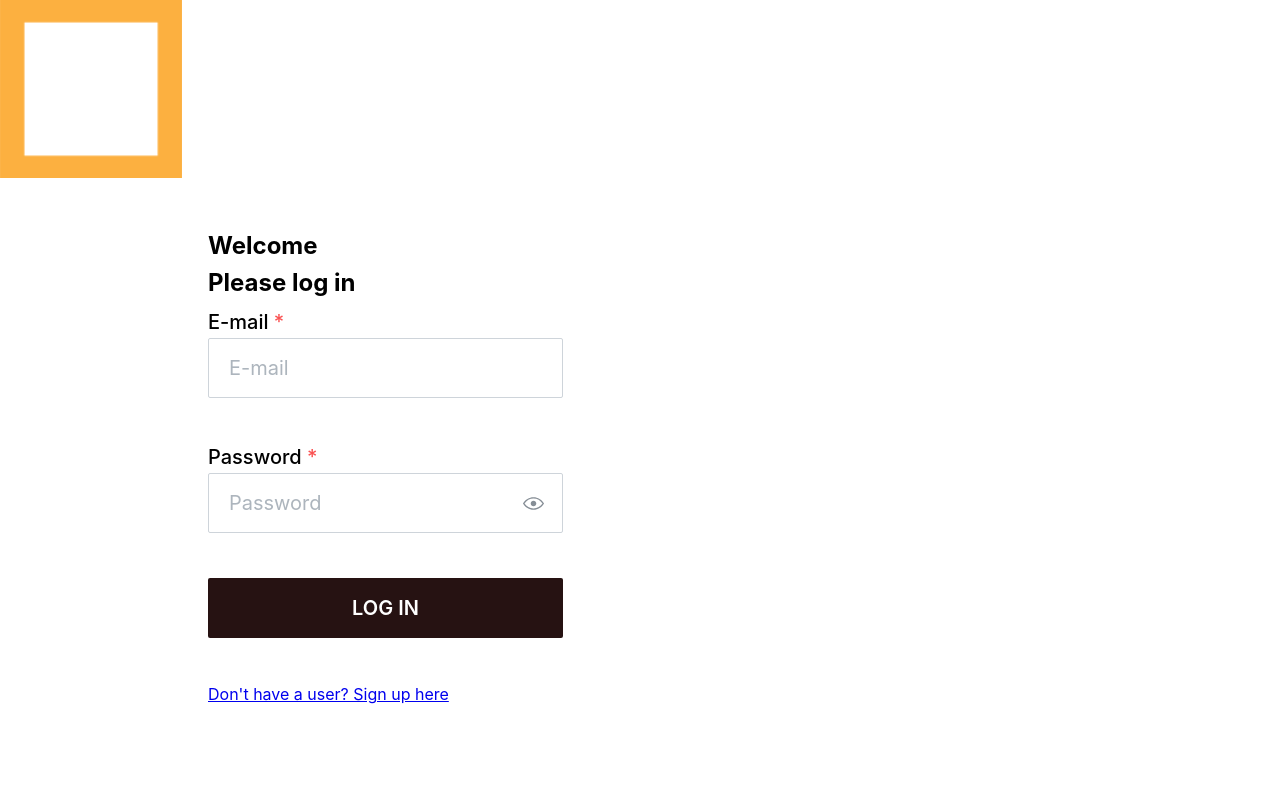
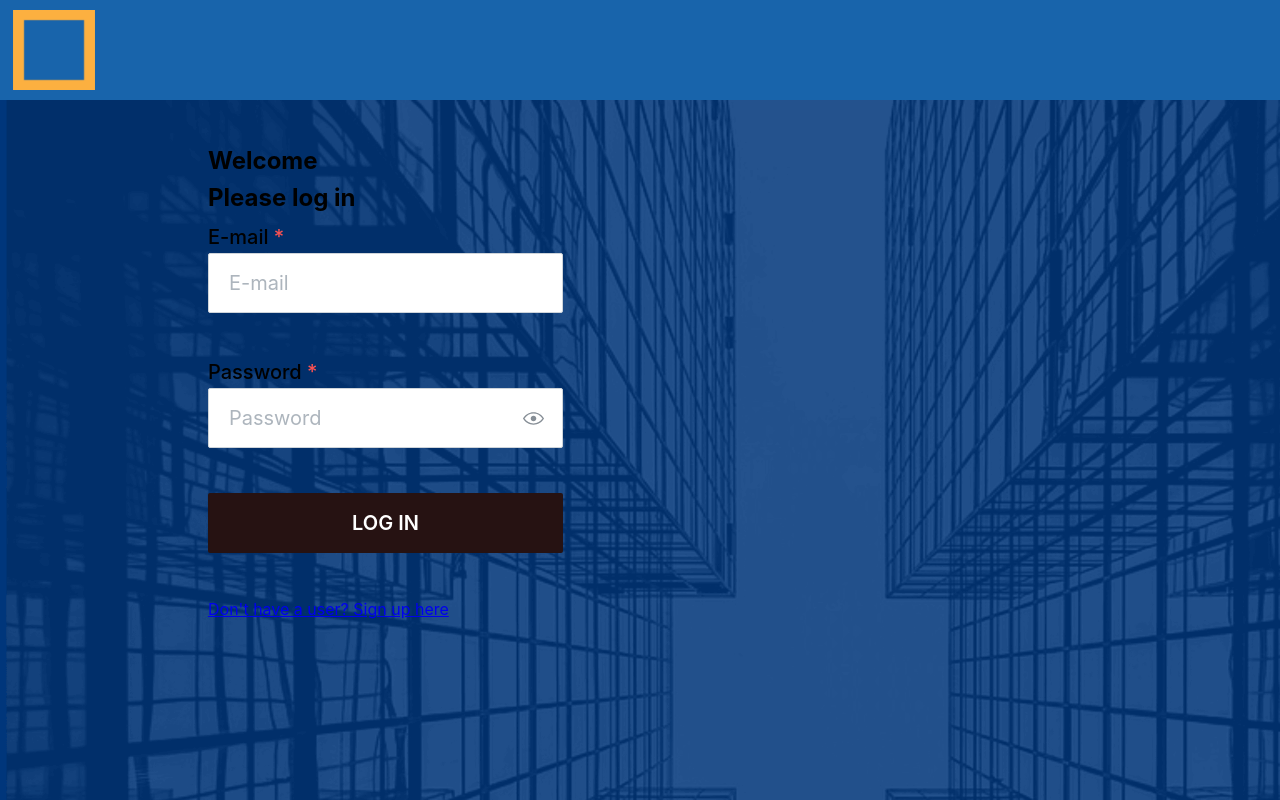
Before and after one commit to cph-il95/Front-Ux, a Next.js app: page /login in a window 1280 px wide. Shown: the top 800 px of the page. Built offline with nearby package versions, Linux system fonts and the light colour scheme.

Commit message:
header gjort pæn

```diff
--- a/src/components/Layouts/DefaultLayout.jsx
+++ b/src/components/Layouts/DefaultLayout.jsx
@@ -3,7 +3,9 @@ import React from "react";
 export default function DefaultLayout({ children }) {
   return (
     <div>
-      <img src="/CPHlogo.png" alt="CPHlogo"></img>
+      <header>
+        <img src="/CPHlogo.png" alt="CPHlogo"></img>
+      </header>
       {children}
     </div>
   );
--- a/src/pages/login/index.js
+++ b/src/pages/login/index.js
@@ -1,7 +1,8 @@
 import { Button, Grid, PasswordInput, Stack, TextInput } from "@mantine/core";
 import { createClient } from "@supabase/supabase-js";
 import Link from "next/link";
-import React, { useEffect, useState } from "react";
+import React, { useState } from "react";
+import styles from "../../components/backgroundImage.module.css";
 
 export default function index() {
   const [email, setEmail] = useState("");
@@ -35,15 +36,14 @@ export default function index() {
     });
     if (error) {
       setError("ops! your e-mail or password is incorrect");
+    } else {
+      localStorage.setItem("email", JSON.stringify(email));
     }
   }
 
-  useEffect(() => {
-    localStorage.setItem("email", JSON.stringify(email));
-  }, [email]);
-
   return (
-    <div>
+    <div className={styles.background}>
+      <Stack h={1200}>
         <Grid>
           <Grid.Col span={2}></Grid.Col>
           <div>
@@ -95,6 +95,7 @@ export default function index() {
             </form>
           </div>
         </Grid>
+      </Stack>
     </div>
   );
 }
--- a/src/styles/globals.css
+++ b/src/styles/globals.css
@@ -1,13 +1,25 @@
-*{
+* {
   margin: 0;
   padding: 0;
   border: 0;
 }
 
-.knapFremOgTilbage{
+.knapFremOgTilbage {
   margin-top: 50px;
 }
-.RoomCards1234{
+.RoomCards1234 {
   margin: 120px 50px 120px 50px;
   padding: 20px 10px 20px 10px;
 }
+
+header {
+  height: 100px;
+  background-color: #1864ab;
+  display: flex;
+  align-items: center;
+}
+
+header img {
+  height: 80%;
+  padding-left: 13px;
+}
```
Lines whose indentation alone changed are shown as unchanged.
